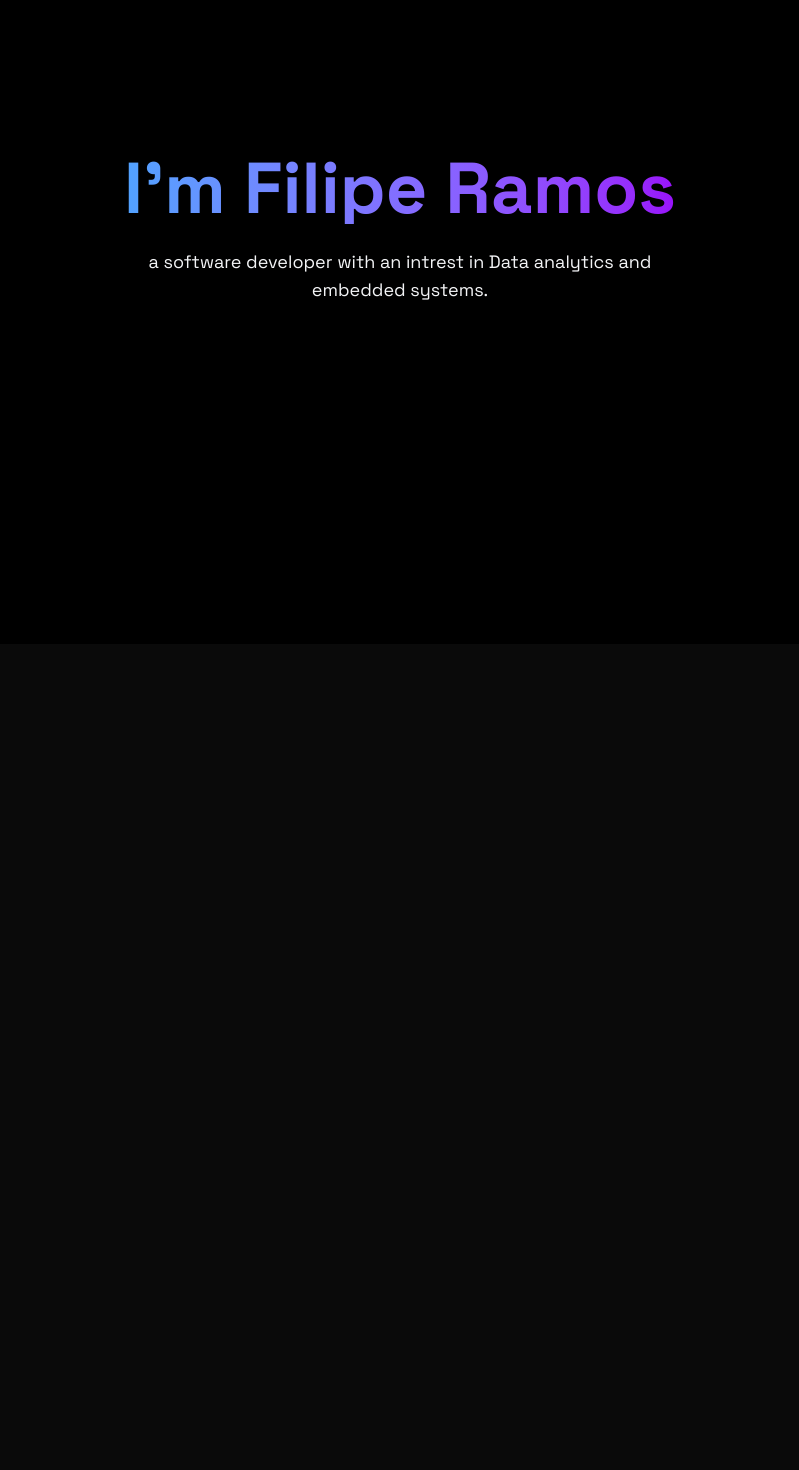
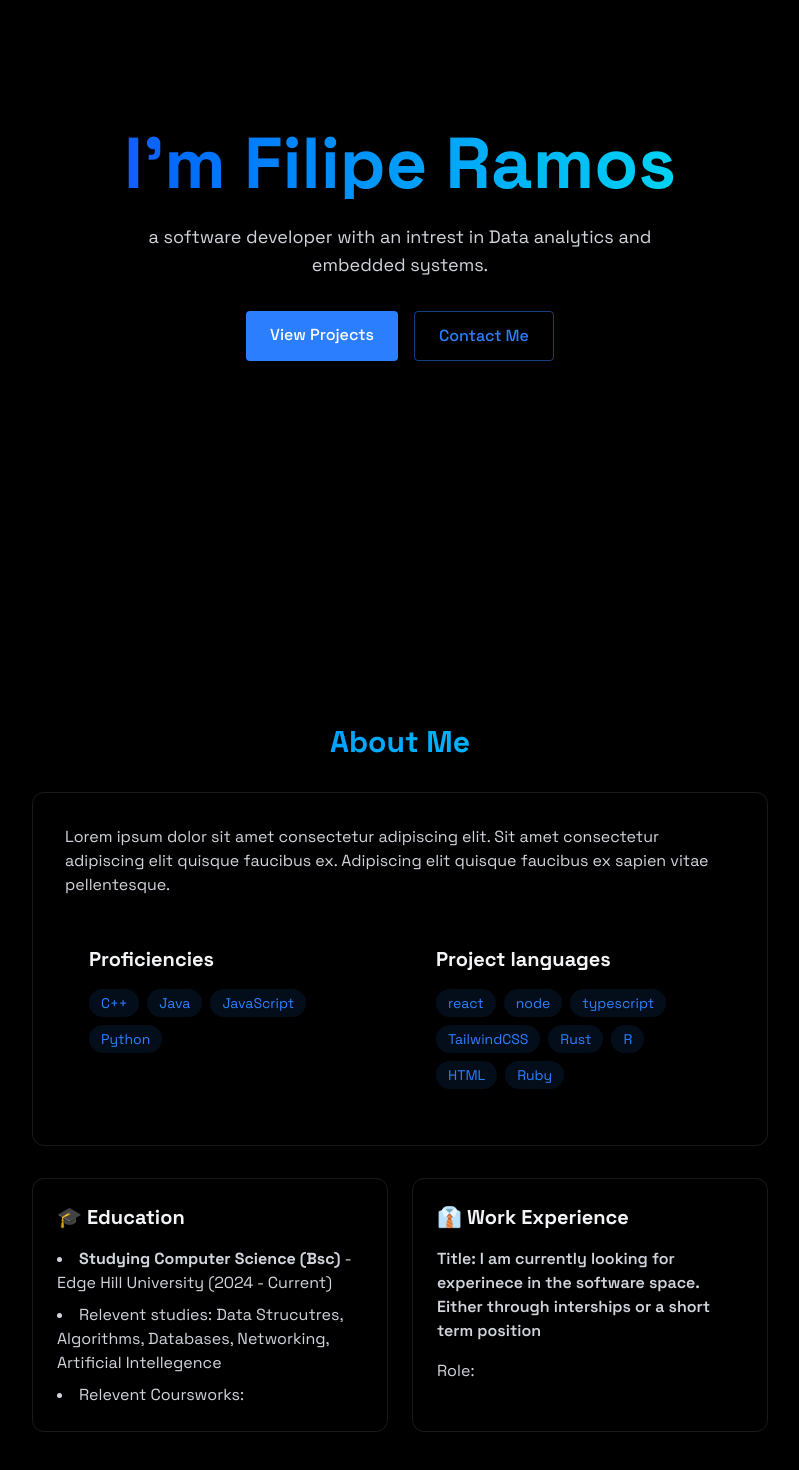
Before and after one commit to Dialexy/Dialexy.github.io, a React (Vite) app: page / in a window 1280 px wide. Shown: the part 156-1626 px from the top of the page, without its empty margins (240-1039 px from the left). Before the commit the page ends 800 px from the top, so only its background shows below. Built offline with nearby package versions, Linux system fonts and the light colour scheme.

Commit message:
half way done

```diff
--- a/src/App.jsx
+++ b/src/App.jsx
@@ -4,6 +4,7 @@ import { NavBar } from "./components/NavBar.jsx";
 import { LoadingScreen } from "./components/LoadingScreen.jsx";
 import { Home } from "./components/sections/Home.jsx";
 import { MobileMenu } from "./components/MobileMenu.jsx";
+import { About } from "./components/sections/About.jsx";
 import "./index.css";
 
 
@@ -13,10 +14,11 @@ function App() {
   return (
       <>
       {!isLoaded && <LoadingScreen onComplete={() => setIsLoaded(true)} />}{" "}
-      <div className={`min-h-screen transition-opactiy duration-700 ${isLoaded ? "opacity-100" : "opacity-0"} bg-black text-grey-100`}>
+      <div className={`min-h-screen transition-opacity duration-500 ${isLoaded ? "opacity-100" : "opacity-0"} bg-black text-grey-100`}>
         <NavBar menuOpen={menuOpen} setMenuOpen={setMenuOpen} />
         <MobileMenu  menuOpen={menuOpen} setMenuOpen={setMenuOpen} />
         <Home />
+        <About />
       </div>
     </>
   );
--- a/src/components/LoadingScreen.jsx
+++ b/src/components/LoadingScreen.jsx
@@ -23,12 +23,12 @@ export const LoadingScreen = ({ onComplete }) => {
 
 
   return (
-    <div className="fixed inset-0 z-50 bg-black text-grey-100 flex flex-col items-center justify-center">
+    <div className="fixed inset-0 z-50 bg-black text-gray-100 flex flex-col items-center justify-center">
      <div className="mb-4 text-4xl font-mono font-bold">
         {text} <span className="animate-blink ml-1"> | </span>
        </div>
 
-        <div className="w-[200px] h-[2px] bg-grey-800 rounded relative overflow-hidden">
+        <div className="w-[200px] h-[2px] bg-gray-800 rounded relative overflow-hidden">
             <div className="w-[40%] h-full bg-blue-500 shadow-[0_0_15px_#3b82f6] animate-loading-bar">
               {" "}
             </div>
--- a/src/components/NavBar.jsx
+++ b/src/components/NavBar.jsx
@@ -16,10 +16,10 @@ export const NavBar = ({menuOpen, setMenuOpen}) => {
            </div>
 
            <div className="hidden md:flex items-center space-x-8">
-            <a href="#home" className="text-grey-300 hover:text-white transition-colors">Home</a>
-            <a href="#about" className="text-grey-300 hover:text-white transition-colors">About</a>
-            <a href="#projects" className="text-grey-300 hover:text-white transition-colors">Projects</a>
-            <a href="#contact" className="text-grey-300 hover:text-white transition-colors">Contact</a>
+            <a href="#home" className="text-gray-300 hover:text-white transition-colors">Home</a>
+            <a href="#about" className="text-gray-300 hover:text-white transition-colors">About</a>
+            <a href="#projects" className="text-gray-300 hover:text-white transition-colors">Projects</a>
+            <a href="#contact" className="text-gray-300 hover:text-white transition-colors">Contact</a>
            </div>
       </div>
     </div>
--- a/src/components/sections/About.jsx
+++ b/src/components/sections/About.jsx
@@ -0,0 +1,89 @@
+export const About = () => {
+
+  const proficientSkills = ["C++", "Java", "JavaScript", "Python" ];
+  const exploredSkills = ["react", "node", "typescript","TailwindCSS", "Rust", "R", "HTML", "Ruby"];
+
+  return (
+    <section
+    id="about"
+    className="min-h-screen flex items-center py-20">
+      <div
+      className="max-w-3xl mx-auto px-4">
+        <h2
+        className="text-3xl font-bold mb-8 bg-gradient-to-r from-blue-500 to-cyan-400 bg-clip-text text-transparent text-center">
+          About Me
+        </h2>
+        <div
+        className="rounded-xl p-8 border-white/10 border hover:-translate-y-1 transition-all">
+          <p
+          className="text-gray-300 mb-6">
+          Lorem ipsum dolor sit amet consectetur adipiscing elit. Sit amet consectetur adipiscing elit quisque faucibus ex. Adipiscing elit quisque faucibus ex sapien vitae pellentesque.
+          </p>
+          <div className="grid grid-cols-1 md:grid-cols-2 gap-6">
+            <div className="rounded-xl p-6 hover:-translate-y-1 transition-all">
+              <h3 className="text-xl font-bold mb-4">
+                Proficiencies
+              </h3>
+              <div className="flex flex-wrap gap-2">
+                {proficientSkills.map((tech,key) => (
+                  <span
+                  key={key}
+                  className="bg-blue-500/10 text-blue-500 py-1 px-3 rounded-full text-sm hover:bg-blue-500/20 hover:shadow-[0_2_8_rgba(59,130,246,0.2)] transition">
+                    {tech}
+
+                  </span>
+                ))}
+              </div>
+            </div>
+            <div className="rounded-xl p-6 hover:-translate-y-1 transition-all">
+              <h3 className="text-xl font-bold mb-4">
+                Project languages
+              </h3>
+              <div className="flex flex-wrap gap-2">
+                {exploredSkills.map((tech,key) => (
+                  <span
+                  key={key}
+                  className="bg-blue-500/10 text-blue-500 py-1 px-3 rounded-full text-sm hover:bg-blue-500/20 hover:shadow-[0_2_8_rgba(59,130,246,0.2)] transition">
+                    {tech}
+
+                  </span>
+                ))}
+              </div>
+            </div>
+          </div>
+        </div>
+        <div
+        className="grid grid-cols-1 md:grid-cols-2 gap-6 mt-8">
+          <div className="p-6 rounded-xl border-xl border-white/10 border hover:-translate-y-1 transiton all">
+          <h3 className="text-xl font-bold mb-4">
+            🎓 Education
+          </h3>
+          <ul className="list-disc list-inside text-gray-300 space-y-2">
+            <li>
+              <strong> Studying Computer Science (Bsc) </strong> - Edge Hill University (2024 - Current)
+            </li>
+            <li>Relevent studies: Data Strucutres, Algorithms, Databases, Networking, Artificial Intellegence</li>
+            <li>Relevent Coursworks: </li>
+          </ul>
+          </div>
+          <div className="p-6 rounded-xl border-xl border-white/10 border hover:-translate-y-1 transiton all">
+          <h3 className="text-xl font-bold mb-4"> 👔 Work Experience </h3>
+          <div className="space-y-4 text-gray-300">
+            <h4
+            className="font-semibold">Title:  I am currently looking for experinece in the software space. Either through interships or a short term position</h4>
+            <p>Role: </p>
+            <h4 className="font-semibold">
+
+            </h4>
+            <p></p>
+            <h4 className="font-semibold">
+
+            </h4>
+            <p></p>
+          </div>
+          </div>
+        </div>
+      </div>
+    </section>
+  );
+};
--- a/src/components/sections/Home.jsx
+++ b/src/components/sections/Home.jsx
@@ -4,11 +4,21 @@ export const Home = () => {
     id="home"
     className="min-h-screen flex items-center justify-center relative">
       <div className="text-center z-10 px-4">
-        <h1 className="text-5xl md:text-7xl font-bold mb-6 bg-gradient-to-r from-blue-400 to-purple-600 bg-clip-text text-transparent leading-right"> I'm Filipe Ramos
+        <h1 className="text-5xl md:text-7xl font-bold mb-6 bg-gradient-to-r from-blue-600 to-cyan-400 bg-clip-text text-transparent leading-right"> I'm Filipe Ramos
         </h1>
-        <p className="text-grey-400 text-lg mb-8 max-w-lg mx-auto">
+        <p className="text-gray-300 text-lg mb-8 max-w-lg mx-auto">
         a software developer with an intrest in Data analytics and embedded systems.
         </p>
+        <div className="flex justify-center space-x-4">
+          <a href="#projects"
+          className="bg-blue-500 text-white py-3 px-6 rounded font-medium transition relative overflow-hidden hover:-translate-y-0.5 hover:shadow-[0_0_15px_rgba(59, 130, 246, 0.8)]">
+            View Projects
+          </a>
+          <a href="#contacts"
+          className="border border-blue-500/50 text-blue-500 py-3 px-6 rounded font-medium transition-all duration-200 hover:-translate-y-0.5 hover:shadow-[0_0_15px_rgba(58, 10, 78, 0.2)] hover:bg-blue-300/10">
+            Contact Me
+          </a>
+        </div>
       </div>
     </section>
   );
```
